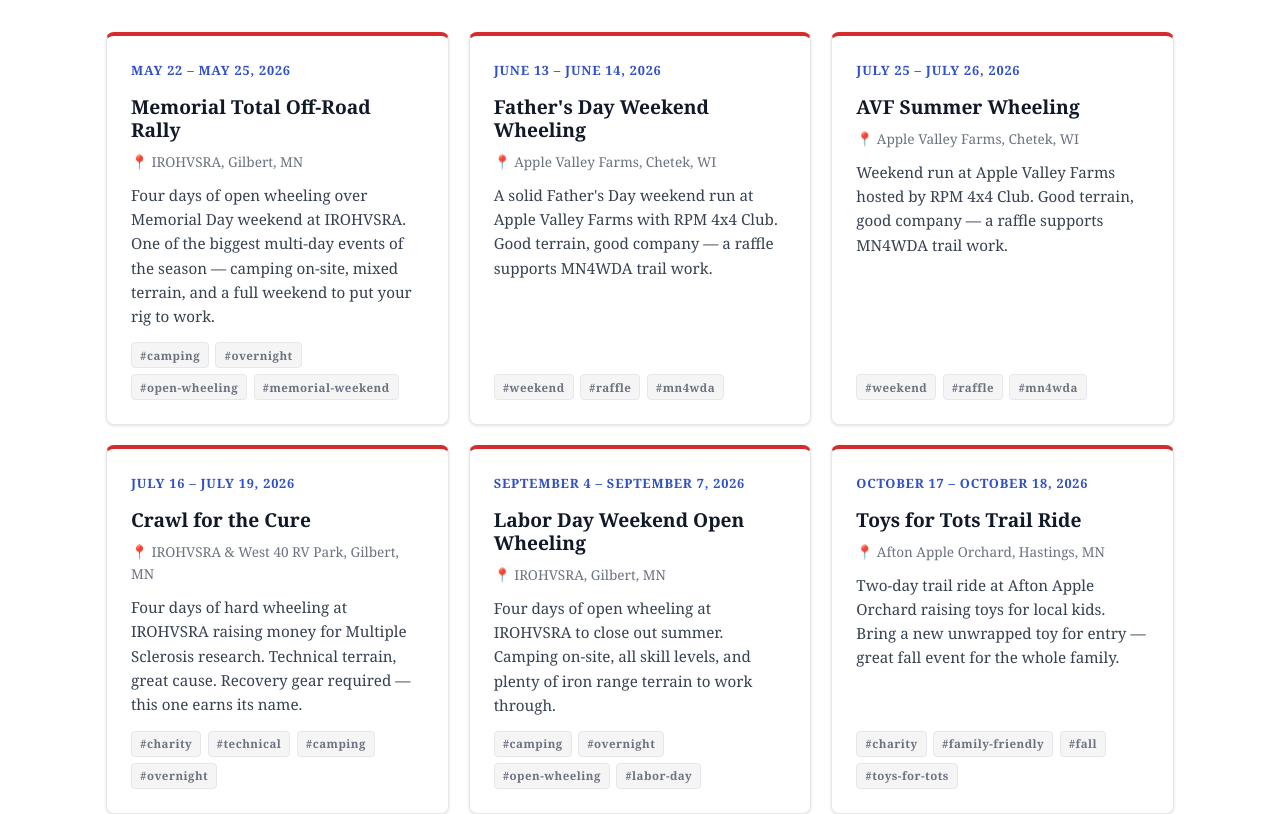
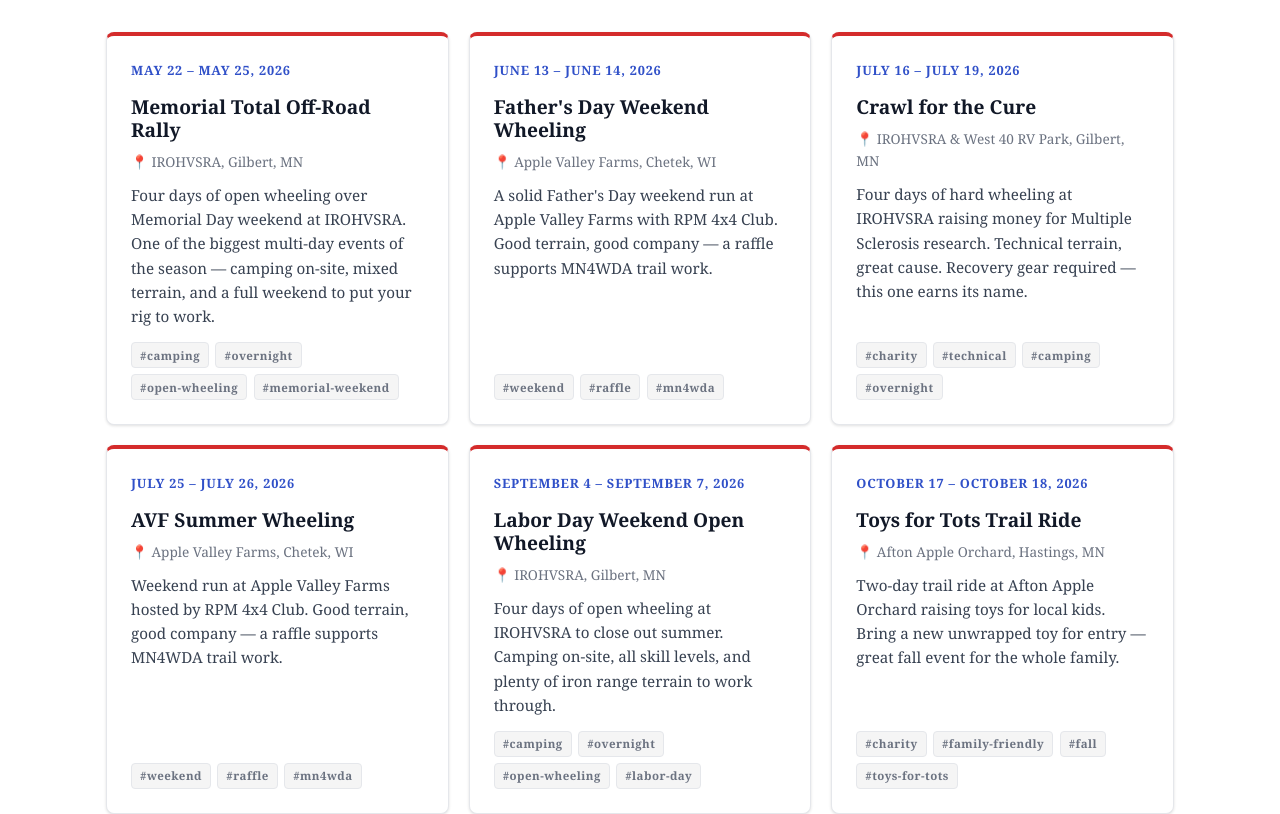
Before and after one commit to Josh-Clemons/4x4-brothers, a React (Vite) app: page /events in a window 1280 px wide. Shown: the part 460-1274 px from the top of the page. Built offline with nearby package versions, Linux system fonts and the light colour scheme; a web font is replaced by a local one.

Commit message:
Fix event order; sort events by date at export time

```diff
--- a/src/data/events.ts
+++ b/src/data/events.ts
@@ -40,6 +40,18 @@
     tags: ['weekend', 'raffle', 'mn4wda'],
   },
   {
+    id: 'crawl-for-the-cure',
+    name: 'Crawl for the Cure',
+    description:
+      'Four days of hard wheeling at IROHVSRA raising money for Multiple Sclerosis research. ' +
+      'Technical terrain, great cause. Recovery gear required — this one earns its name.',
+    location: 'IROHVSRA & West 40 RV Park, Gilbert, MN',
+    isRecurring: false,
+    date: '2026-07-16',
+    endDate: '2026-07-19',
+    tags: ['charity', 'technical', 'camping', 'overnight'],
+  },
+  {
     id: 'avf-july',
     name: 'AVF Summer Wheeling',
     description:
@@ -50,18 +62,6 @@
     date: '2026-07-25',
     endDate: '2026-07-26',
     tags: ['weekend', 'raffle', 'mn4wda'],
-  },
-  {
-    id: 'crawl-for-the-cure',
-    name: 'Crawl for the Cure',
-    description:
-      'Four days of hard wheeling at IROHVSRA raising money for Multiple Sclerosis research. ' +
-      'Technical terrain, great cause. Recovery gear required — this one earns its name.',
-    location: 'IROHVSRA & West 40 RV Park, Gilbert, MN',
-    isRecurring: false,
-    date: '2026-07-16',
-    endDate: '2026-07-19',
-    tags: ['charity', 'technical', 'camping', 'overnight'],
   },
   {
     id: 'labor-day-weekend',
@@ -89,4 +89,10 @@
   },
 ]
 
-export default events
+// Always export sorted by date so authoring order doesn't matter
+export default [...events].sort((a, b) => {
+  if (!a.date && !b.date) return 0
+  if (!a.date) return 1
+  if (!b.date) return -1
+  return a.date.localeCompare(b.date)
+})
```
